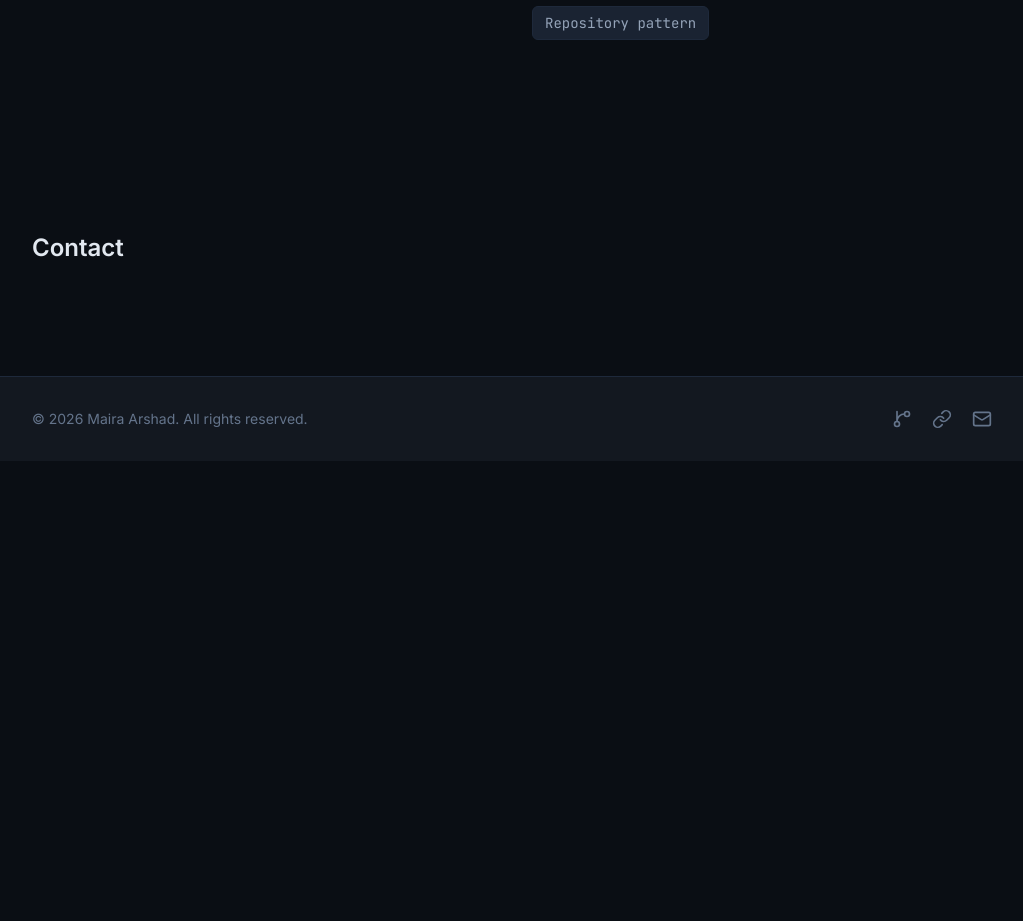
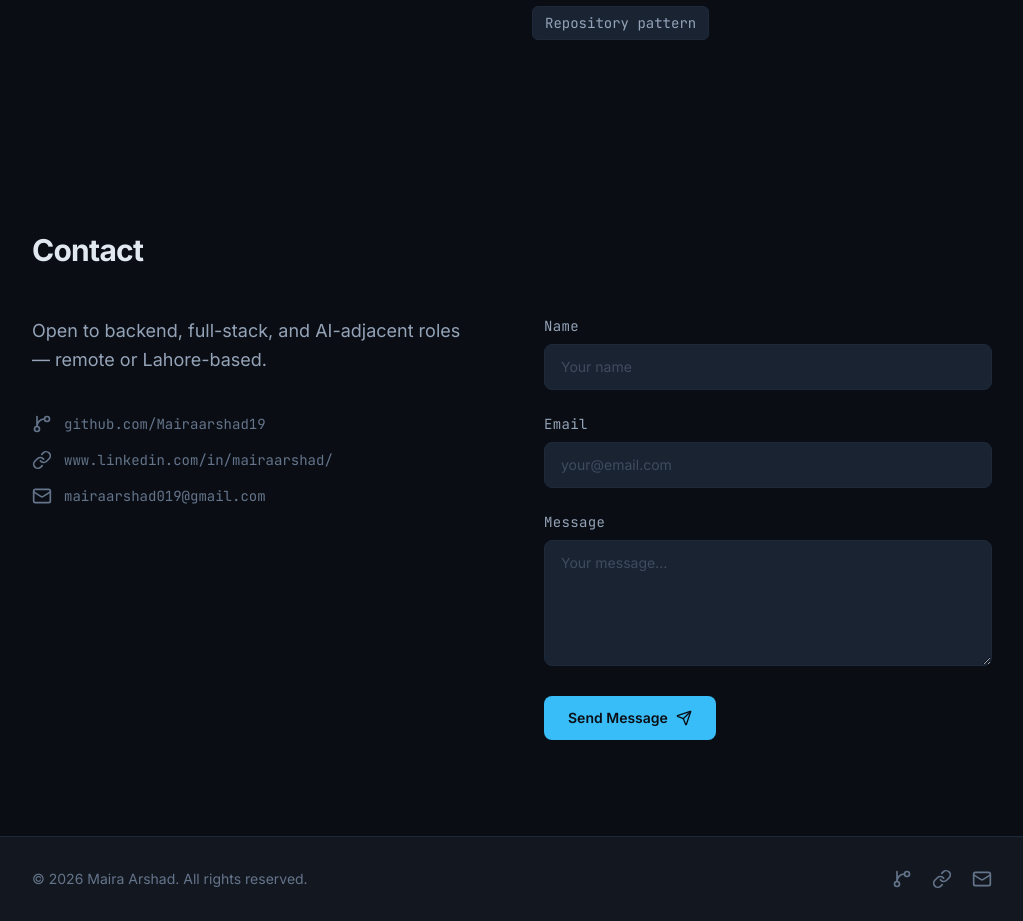
Before and after one commit to Mairaarshad19/Portfolio, a Next.js app: page / in a window 1280 px wide. Shown: the part 4821-5742 px from the top of the page, without its empty margins (128-1151 px from the left). Before the commit the page ends 5282 px from the top, so only its background shows below. Built offline with nearby package versions, Linux system fonts and the light colour scheme.

Commit message:
feat: add contact section

```diff
--- a/src/app/page.tsx
+++ b/src/app/page.tsx
@@ -4,6 +4,7 @@ import Education from "@/components/Education";
 import Experience from "@/components/Experience";
 import Projects from "@/components/Projects";
 import Skills from "@/components/Skills";
+import Contact from "@/components/Contact";
 
 export default function Home() {
   return (
@@ -14,13 +15,7 @@ export default function Home() {
       <Experience />
       <Projects />
       <Skills />
-
-      {/* Contact */}
-      <section id="contact" className="py-24">
-        <div className="container-content">
-          <h2 className="text-2xl font-semibold text-fg mb-4">Contact</h2>
-        </div>
-      </section>
+      <Contact />
     </>
   );
 }
--- /dev/null
+++ b/src/components/Contact.tsx
@@ -0,0 +1,123 @@
+"use client";
+
+import { GitBranch, Link as LinkIcon, Mail, Send } from "lucide-react";
+import { heroContent } from "@/data/portfolio-content";
+
+export default function Contact() {
+  const { socials } = heroContent;
+
+  const socialIcons: Record<string, React.ReactNode> = {
+    GitHub: <GitBranch size={20} />,
+    LinkedIn: <LinkIcon size={20} />,
+    Email: <Mail size={20} />,
+  };
+
+  return (
+    <section id="contact" className="py-24">
+      <div className="container-content">
+        <h2 className="text-2xl sm:text-3xl font-bold tracking-tight text-fg mb-12">
+          Contact
+        </h2>
+
+        <div className="grid grid-cols-1 lg:grid-cols-2 gap-12 lg:gap-16">
+          {/* Left column — intro + links */}
+          <div className="flex flex-col justify-between">
+            <div>
+              <p className="text-lg text-fg-muted leading-relaxed">
+                Open to backend, full-stack, and AI-adjacent roles &mdash; remote or Lahore-based.
+              </p>
+
+              {/* Direct contact links */}
+              <div className="mt-10 space-y-4">
+                {socials.map((s) => (
+                  <a
+                    key={s.label}
+                    href={s.href}
+                    target="_blank"
+                    rel="noopener noreferrer"
+                    className="inline-flex items-center gap-3 text-fg-dim hover:text-accent transition-colors group"
+                  >
+                    <span className="text-fg-dim group-hover:text-accent transition-colors">
+                      {socialIcons[s.label]}
+                    </span>
+                    <span className="text-sm font-mono">
+                      {s.label === "Email" ? s.href.replace("mailto:", "") : s.href.replace("https://", "")}
+                    </span>
+                  </a>
+                ))}
+              </div>
+            </div>
+          </div>
+
+          {/* Right column — contact form */}
+          <div>
+            <form
+              onSubmit={(e) => e.preventDefault()}
+              className="space-y-6"
+            >
+              {/* Name */}
+              <div>
+                <label
+                  htmlFor="name"
+                  className="block text-sm font-mono text-fg-muted mb-2 tracking-wide"
+                >
+                  Name
+                </label>
+                <input
+                  type="text"
+                  id="name"
+                  name="name"
+                  placeholder="Your name"
+                  className="w-full px-4 py-3 bg-bg-elevated border border-border rounded-lg text-fg text-sm placeholder:text-fg-dim/50 focus:outline-none focus:border-accent focus:ring-1 focus:ring-accent/30 transition-colors"
+                />
+              </div>
+
+              {/* Email */}
+              <div>
+                <label
+                  htmlFor="email"
+                  className="block text-sm font-mono text-fg-muted mb-2 tracking-wide"
+                >
+                  Email
+                </label>
+                <input
+                  type="email"
+                  id="email"
+                  name="email"
+                  placeholder="your@email.com"
+                  className="w-full px-4 py-3 bg-bg-elevated border border-border rounded-lg text-fg text-sm placeholder:text-fg-dim/50 focus:outline-none focus:border-accent focus:ring-1 focus:ring-accent/30 transition-colors"
+                />
+              </div>
+
+              {/* Message */}
+              <div>
+                <label
+                  htmlFor="message"
+                  className="block text-sm font-mono text-fg-muted mb-2 tracking-wide"
+                >
+                  Message
+                </label>
+                <textarea
+                  id="message"
+                  name="message"
+                  rows={5}
+                  placeholder="Your message..."
+                  className="w-full px-4 py-3 bg-bg-elevated border border-border rounded-lg text-fg text-sm placeholder:text-fg-dim/50 focus:outline-none focus:border-accent focus:ring-1 focus:ring-accent/30 transition-colors resize-y"
+                />
+              </div>
+
+              {/* Submit button */}
+              <button
+                type="submit"
+                className="inline-flex items-center gap-2 px-6 py-3 rounded-lg bg-accent text-bg font-semibold text-sm transition-all hover:bg-accent-hover hover:shadow-lg hover:shadow-accent/20 active:scale-[0.97]"
+              >
+                Send Message
+                <Send size={16} />
+              </button>
+            </form>
+          </div>
+        </div>
+      </div>
+    </section>
+  );
+}
```
